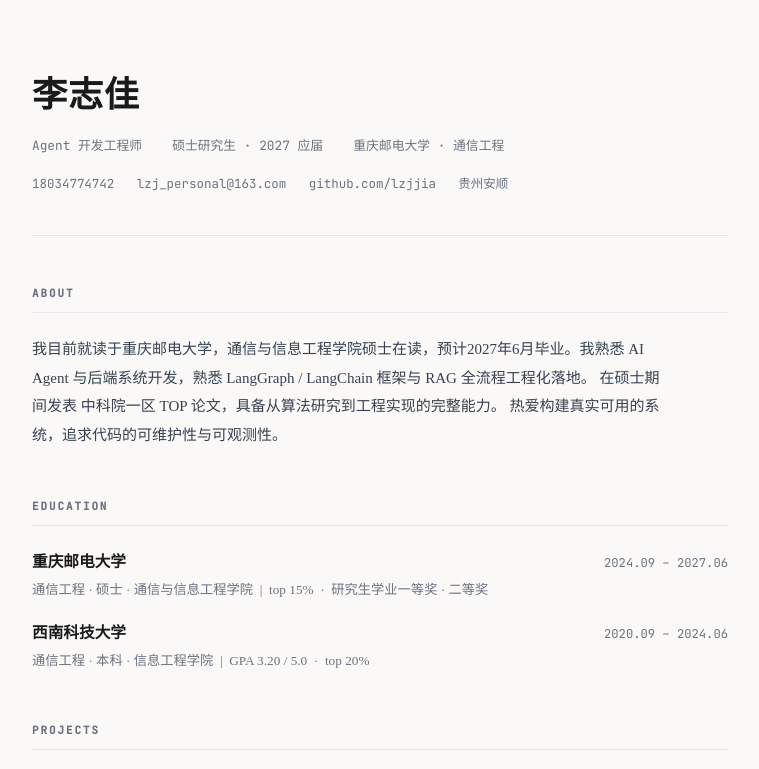
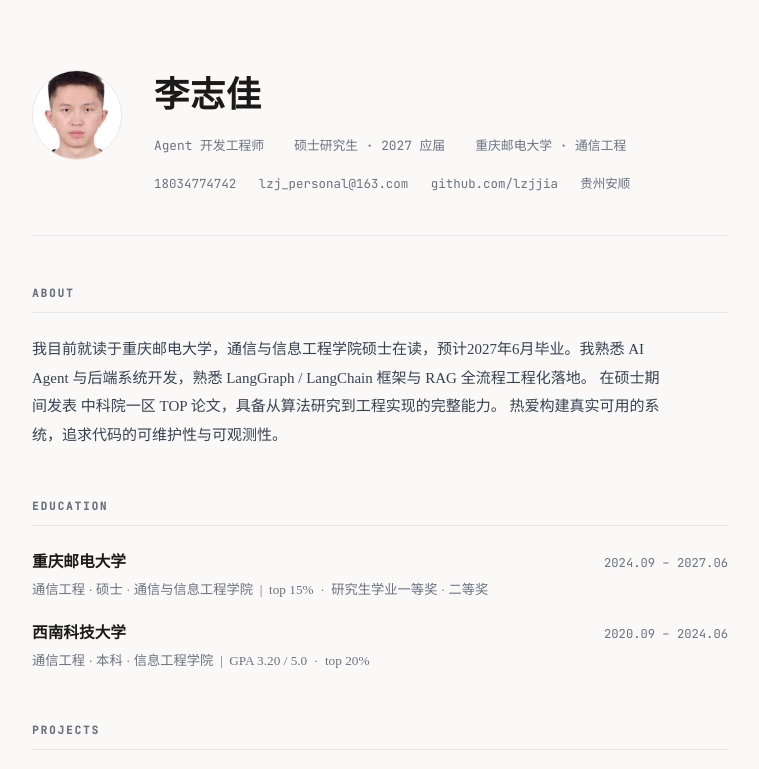
Before and after one commit to lzjjia/lzjjia.github.io, a plain HTML site: page index.html in a window 1280 px wide. Shown: the top 769 px of the page, without its empty margins (260-1019 px from the left). Drawn offline with Linux system fonts and the light colour scheme.

Commit message:
Update index.html

```diff
--- a/index.html
+++ b/index.html
@@ -158,8 +158,14 @@
 <body>
 <div class="page">
 
-  <header>
-    <h1>李志佳</h1>
+  <header style="display:flex; align-items:flex-start; gap:2rem;">
+    <img
+      src="证件照.jpg"
+      alt="李志佳"
+      style="width:90px; height:90px; border-radius:50%; object-fit:cover; margin-top:.4rem; flex-shrink:0; border:1px solid var(--border);"
+    />
+    <div>
+      <h1>李志佳</h1>
     <div class="header-sub">
       <span>Agent 开发工程师</span>
       <span>硕士研究生 · 2027 应届</span>
```
